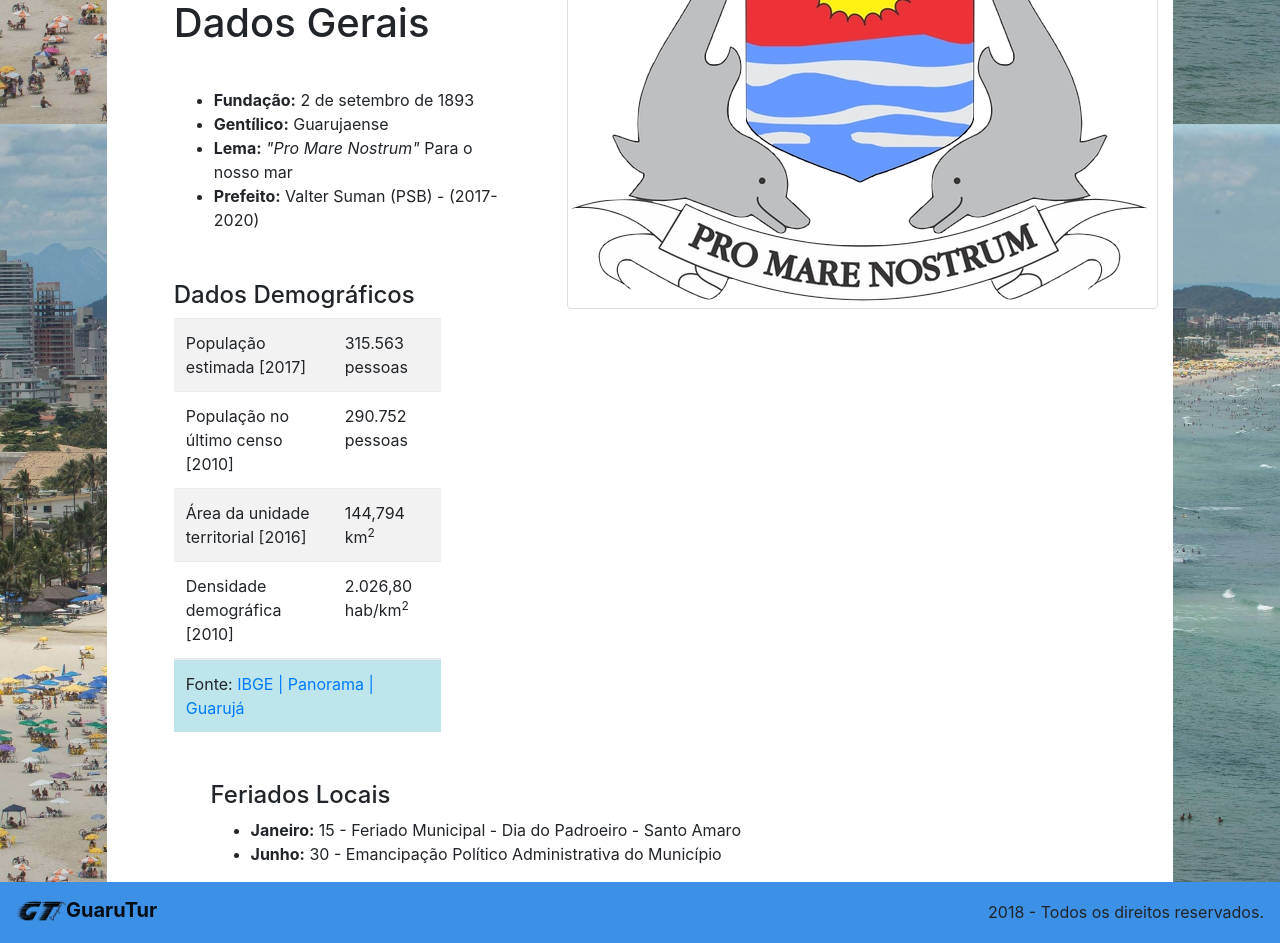
After one commit to maurilyn/GTur, a PHP site: page /dadosgerais.php in a window 1280 px wide. The commit adds this page. Shown: the part 729-1672 px from the top of the page. Run offline with PHP 8.4, Linux system fonts and the light colour scheme; some libraries are stand-ins or nearby versions.

Commit message:
mais info

```diff
--- a/comochegar.php
+++ b/comochegar.php
@@ -88,7 +88,7 @@
                             <hr>
                         </div>
                         <div class="row">
-                            <div class="col-md-10 offset-md-1">
+                            <div class="col-md-4 offset-md-1">
                                 <h3>Cidades Pr&oacute;ximas</h3>
                                 <table class="table table-striped table-hover">
                                     <thead>
--- /dev/null
+++ b/dadosgerais.php
@@ -0,0 +1,115 @@
+<!doctype html>
+<html lang="pt-br">
+    <head>
+        <?php
+            include('meta.php');
+        ?>
+        <title>Dados Gerais | GuaruTur | Turismo Guaruj&aacute;</title>
+    <body>
+        <menu>
+            <?php
+                include('menu.php');
+            ?>
+        </menu>
+        <main>
+            <div class="container-fluid">
+                <div class="row">
+                    <div class="col-md-10 offset-md-1">
+                        <div class="row">
+                            <hr>
+                        </div>
+                        <nav aria-label="breadcrumb" role="navigation">
+                            <ol class="breadcrumb">
+                                <li class="breadcrumb-item"><a href="/">Inicio</a></li>
+                                <li class="breadcrumb-item active" aria-current="page"><img src="https://png.icons8.com/ios/24/000000/data-sheet-filled.png"> Dados Gerais</li>
+                            </ol>
+                        </nav>
+                        <img src="rs/img/BrasaoGuaruja.png" alt="Brasão de Guaruj&aacute;" class="img-thumbnail float-right">
+                        <div class="row">
+                            <div class="col-md-10 offset-md-1">
+                                <h1><img src="https://png.icons8.com/ios/48/000000/data-sheet-filled.png"> Dados Gerais</h1>
+                            </div>
+                        </div>
+                        <div class="row">
+                            <hr>
+                        </div>
+                        <div class="row">
+                            <div class="col-md-10 offset-md-1">
+                                <ul>
+                                    <li>
+                                        <strong>Funda&ccedil;&atilde;o:</strong> 2 de setembro de 1893
+                                    </li>
+                                    <li>
+                                        <strong>Gent&iacute;lico:</strong> Guarujaense
+                                    </li>
+                                    <li>
+                                        <strong>Lema:</strong> <i>"Pro Mare Nostrum"</i> Para o nosso mar
+                                    </li>
+                                    <li>
+                                        <strong>Prefeito:</strong> Valter Suman (PSB) - (2017-2020)
+                                    </li>
+                                </ul>
+                            </div>
+                        </div>
+                        <div class="row">
+                            <hr>
+                        </div>
+                        <div class="row">
+                            <div class="col-md-8 offset-md-1">
+                                <h4>Dados Demogr&aacute;ficos</h4>
+                                <table class="table table-striped table-hover">
+                                    <tbody>
+                                        <tr>
+                                            <td scope="row">Popula&ccedil;&atilde;o estimada [2017]</td>
+                                            <td>315.563 pessoas</td>
+                                        </tr>
+                                        <tr>
+                                            <td scope="row">Popula&ccedil;&atilde;o no &uacute;ltimo censo [2010]</td>
+                                            <td>290.752 pessoas</td>
+                                        </tr>
+                                        <tr>
+                                            <td scope="row">&Aacute;rea da unidade territorial [2016]</td>
+                                            <td>144,794 km<sup>2</sup></td>
+                                        </tr>
+                                        <tr>
+                                            <td scope="row">Densidade demogr&aacute;fica [2010]</td>
+                                            <td>2.026,80 hab/km<sup>2</sup></td>
+                                        </tr>
+                                    </tbody>
+                                    <tfooter>
+                                        <tr class="table-info">
+                                            <td colspan=2>
+                                                Fonte: <a href="https://cidades.ibge.gov.br/brasil/sp/guaruja/panorama" target="_new">IBGE | Panorama | Guaruj&aacute;</a>
+                                            </td>
+                                        </tr>
+                                    </tfooter>
+                                </table>
+                            </div>
+                        </div>
+                        <div class="row">
+                            <hr>
+                        </div>
+                        <div class="row">
+                            <div class="col-md-10 offset-md-1">
+                                <h4>Feriados Locais</h4>
+                                <ul>
+                                    <li>
+                                        <strong>Janeiro:</strong> 15 - Feriado Municipal - Dia do Padroeiro - Santo Amaro
+                                    </li>
+                                    <li>
+                                        <strong>Junho:</strong> 30 - Emancipa&ccedil;&atilde;o Pol&iacute;tico Administrativa do Munic&iacute;pio
+                                    </li>
+                                </ul>
+                            </div>
+                        </div>
+                    </div>
+                </div>
+            </div>
+        </main>
+        <footer>
+            <?php
+                include('footer.php');
+            ?>
+        </footer>
+    </body>
+</html>
--- a/menu.php
+++ b/menu.php
@@ -24,9 +24,9 @@
                 </a>
                 <div class="dropdown-menu" aria-labelledby="navbarDropdown">
                     <a class="dropdown-item" href="/comochegar.php">Como Chegar</a>
-                    <a class="dropdown-item" href="#">Another action</a>
+                    <a class="dropdown-item" href="/historia.php">Hist&oacute;ria</a>
                     <div class="dropdown-divider"></div>
-                    <a class="dropdown-item" href="#">Something else here</a>
+                    <a class="dropdown-item" href="/dadosgerais.php">Dados Gerais</a>
                 </div>
             </li>
         </ul>
```
Also changed, not shown: historia.php (added, +121 -0 lines), rs/img/BrasaoGuaruja.png (added), rs/img/historiaCarrosdeBanho.jpg (added), rs/img/historiaGuarujaAntiga.jpg (added), rs/img/historiaHotelLaPlage.jpg (added), 1 other file.
